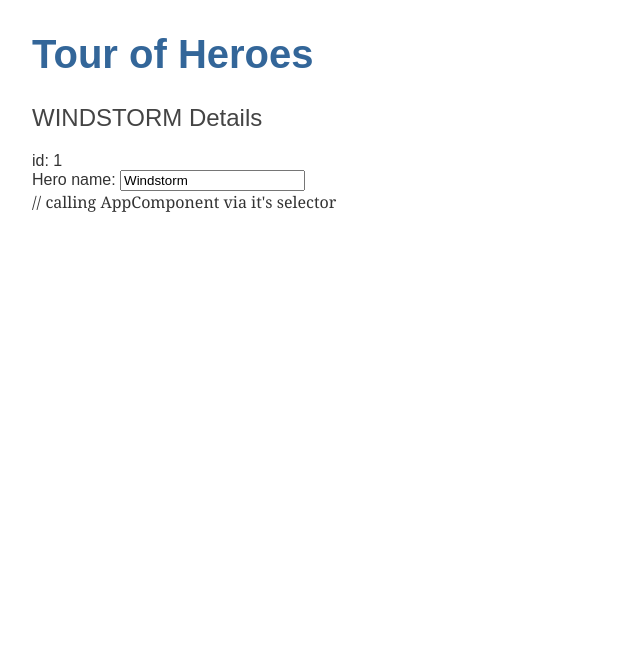
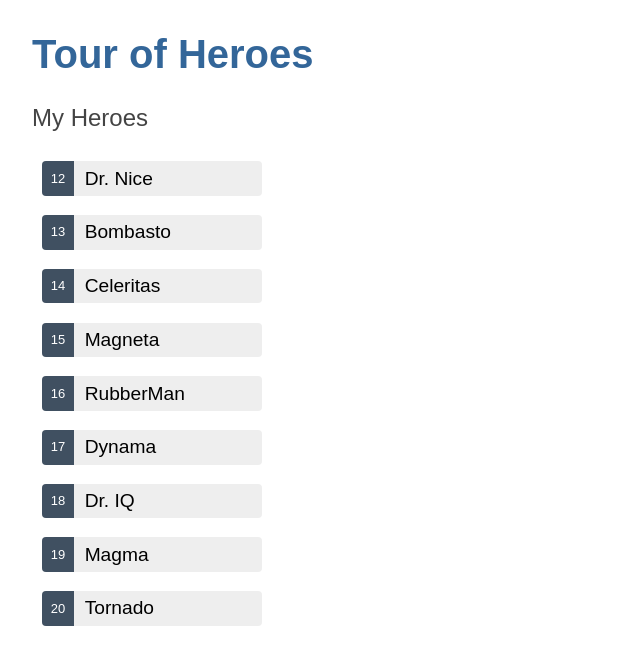
Before and after one commit to Elspeth-57/angular-tour-of-heroes, an Angular app: page / in a window 1280 px wide. Shown: the top 664 px of the page, without its empty margins (0-640 px from the left). Built offline with nearby package versions, Linux system fonts and the light colour scheme.

Commit message:
Display a list

```diff
--- a/src/app/heroes/heroes.component.css
+++ b/src/app/heroes/heroes.component.css
@@ -0,0 +1,66 @@
+/* HeroesComponent's private CSS styles */
+.heroes {
+  margin: 0 0 2em 0;
+  list-style-type: none;
+  padding: 0;
+  width: 15em;
+}
+
+.heroes li {
+  display: flex;
+}
+
+.heroes button {
+  flex: 1;
+  cursor: pointer;
+  position: relative;
+  left: 0;
+  background-color: #EEE;
+  margin: .5em;
+  padding: 0;
+  border-radius: 4px;
+  display: flex;
+  align-items: stretch;
+  height: 1.8em;
+}
+
+.heroes button:hover {
+  color: #2c3a41;
+  background-color: #e6e6e6;
+  left: .1em;
+}
+
+.heroes button:active {
+  background-color: #525252;
+  color: #fafafa;
+}
+
+.heroes button.selected {
+  background-color: black;
+  color: white;
+}
+
+.heroes button.selected:hover {
+  background-color: #505050;
+  color: white;
+}
+
+.heroes button.selected:active {
+  background-color: black;
+  color: white;
+}
+
+.heroes .badge {
+  display: inline-block;
+  font-size: small;
+  color: white;
+  padding: 0.8em 0.7em 0 0.7em;
+  background-color: #405061;
+  line-height: 1em;
+  margin-right: .8em;
+  border-radius: 4px 0 0 4px;
+}
+
+.heroes .name {
+  align-self: center;
+}
--- a/src/app/heroes/heroes.component.html
+++ b/src/app/heroes/heroes.component.html
@@ -1,6 +1,23 @@
-<h2>{{ hero.name | uppercase }} Details</h2> <!-- interpolation binding using uppercase pipe -->
-<div><span>id: </span>{{ hero.id }}</div> <!-- more interpolation binding -->
-<div>
-  <label for="name">Hero name: </label>
-  <input id="name" [(ngModel)]="hero.name" placeholder="name"> <!-- ngModel allows two way data binding -->
+<h2>My Heroes</h2>
+<ul class="heroes">
+  <!-- use *ngFor (repeater directive) to loop through a list property (heroes) and access each element (hero) of the list -->
+  <!-- the li element (host element) will be repeated for each item in the list -->
+  <li *ngFor="let hero of heroes">
+    <!-- use event binding to bind a click event to the button, when the button is clicked run the expression "..." -->
+    <!-- the method onSelect is defined in the function -->
+    <!-- class binding add/removes a class conditionally - this time the class "selected" is only applied to a button when the hero is the selected hero -->
+    <button type="button" (click)="onSelect(hero)" [class.selected]="hero === selectedHero">
+      <span class="badge">{{ hero.id }}</span> <!-- interpolation binding -->
+      <span class="name">{{ hero.name }}</span>
+    </button>
+  </li>
+</ul>
+
+<div *ngIf="selectedHero"> <!-- *ngIf directive means the div element is only rendered when the property (selectedHero) is not undefined -->
+  <h2>{{ selectedHero.name | uppercase }} Details</h2> <!-- interpolation binding using uppercase pipe -->
+  <div><span>id: </span>{{ selectedHero.id }}</div> <!-- more interpolation binding -->
+  <div>
+    <label for="name">Hero name: </label>
+    <input id="name" [(ngModel)]="selectedHero.name" placeholder="name"> <!-- ngModel allows two way data binding -->
+  </div>
 </div>
--- a/src/app/heroes/heroes.component.ts
+++ b/src/app/heroes/heroes.component.ts
@@ -1,5 +1,6 @@
 import { Component, OnInit } from '@angular/core';
 import { Hero } from '../hero';
+import { HEROES } from '../mock-heroes';
 
 @Component({
   selector: 'app-heroes',
@@ -7,11 +8,13 @@ import { Hero } from '../hero';
   styleUrls: ['./heroes.component.css']
 })
 export class HeroesComponent implements OnInit {
+  heroes = HEROES; // create property with array from imported array of Hero objects HEROES
+  // making a property for this data means it is now accessible for binding in the template
 
-  hero: Hero = { // using the imported Hero interface
-    id: 1,
-    name: 'Windstorm', // changed using two-way data binding [(ngModel)] in template
-  };
+  selectedHero?: Hero; // using the imported Hero interface to create a property that may (?) hold a Hero interface but starts undefined
+  onSelect(hero: Hero): void { // onSelect method returns nothing (type void) and takes in an object of type Hero
+    this.selectedHero = hero; // changes the value of the component's property (this.selectedHero) when the method is called
+  }
 
   constructor() { }
 
--- /dev/null
+++ b/src/app/mock-heroes.ts
@@ -0,0 +1,14 @@
+import { Hero } from './hero';
+
+// create a constant HEROES which is an array of objects each with the Hero interface
+export const HEROES: Hero[] = [
+  { id: 12, name: 'Dr. Nice' },
+  { id: 13, name: 'Bombasto' },
+  { id: 14, name: 'Celeritas' },
+  { id: 15, name: 'Magneta' },
+  { id: 16, name: 'RubberMan' },
+  { id: 17, name: 'Dynama' },
+  { id: 18, name: 'Dr. IQ' },
+  { id: 19, name: 'Magma' },
+  { id: 20, name: 'Tornado' },
+];
--- a/src/index.html
+++ b/src/index.html
@@ -8,6 +8,6 @@
   <link rel="icon" type="image/x-icon" href="favicon.ico">
 </head>
 <body>
-  <app-root></app-root> // calling AppComponent via it's selector
+  <app-root></app-root> <!-- calling AppComponent via it's selector -->
 </body>
 </html>
```
